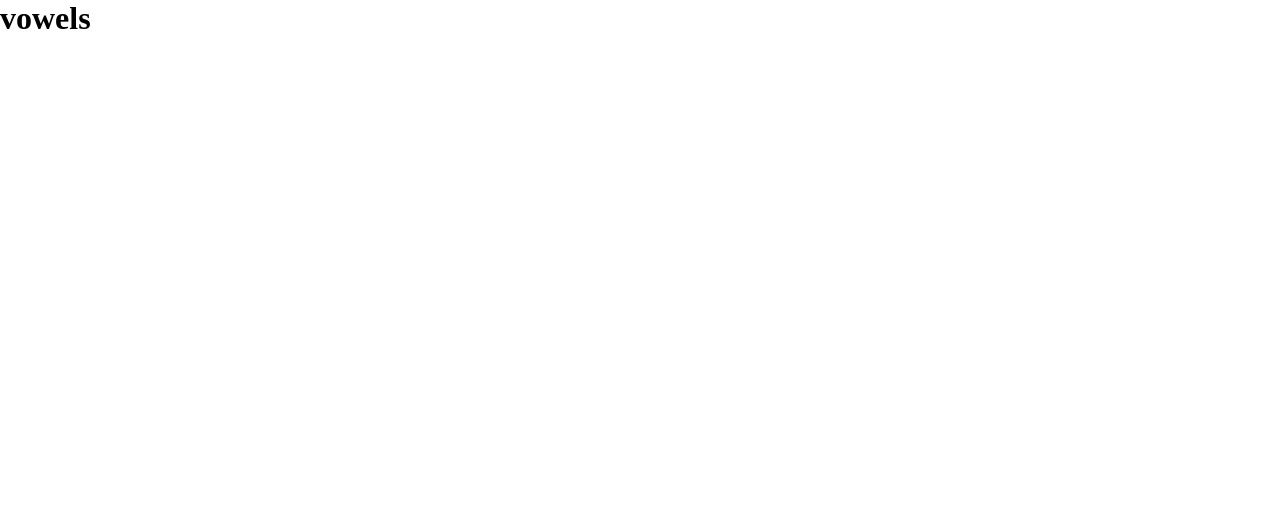
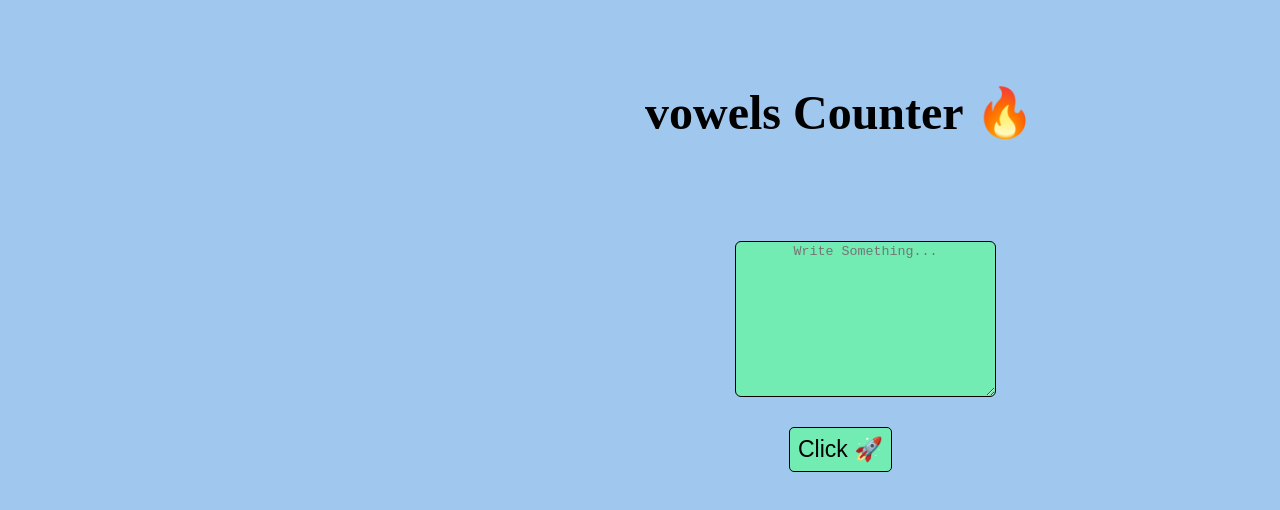
Before and after one commit to officialGanesh/Vowels-Counter, a plain HTML site: page index.html in a window 1280 px wide. Drawn offline with Linux system fonts and the light colour scheme.

Commit message:
Style added

```diff
--- a/index.html
+++ b/index.html
@@ -11,7 +11,18 @@
 </head>
 <body>
 
-    <h1>vowels</h1>
+    <nav><h2 id="title">vowels Counter 🔥</h2></nav>
+
+    <div class="container">
+        <main id="box">
+
+            <p><textarea name="text" id="text" cols="30" rows="10" placeholder="Write Something..."></textarea></p>
+            <p><button id="btn">Click 🚀</button></p>
+
+        </main>
+
+    </div>
+
 
 
 </body>
--- a/style.css
+++ b/style.css
@@ -1,4 +1,48 @@
 *{
     padding: 0px;
     margin: 0px;
+    background-color: hsl(209, 69%, 78%);
+
 }
+
+#title{
+
+    display: inline-block;
+    margin: 10vh;
+    margin-left: 40rem;
+    padding: 5px;
+    font-size: xxx-large;
+    font-family:'sans-serif';
+    text-align: center;
+}
+
+.container{
+    display: flex;
+    margin-left: 45rem;
+    padding: 5px;
+}
+
+
+#text{
+
+    margin:10px;
+    padding: 2px;
+    text-align: center;
+    border: 1px solid black;
+    border-radius: 6px;
+    background-color: rgb(114, 236, 179);
+
+}
+
+#btn{
+
+    margin-top: 2vh;
+    margin-left: 8vh;
+    text-align: center;
+    border: 1px solid black;
+    font-size: 23px;
+    text-align: center;
+    border-radius: 5px;
+    padding: 8px;
+    background-color: rgb(114, 236, 179);
+}
```
